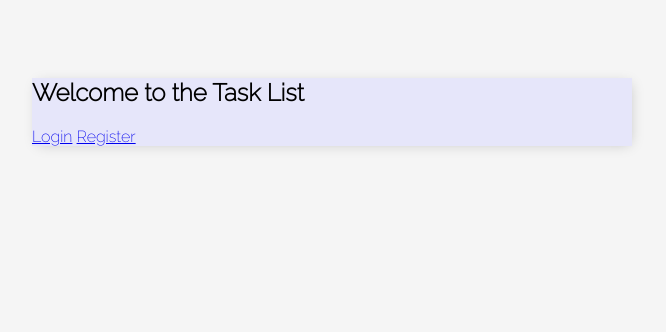
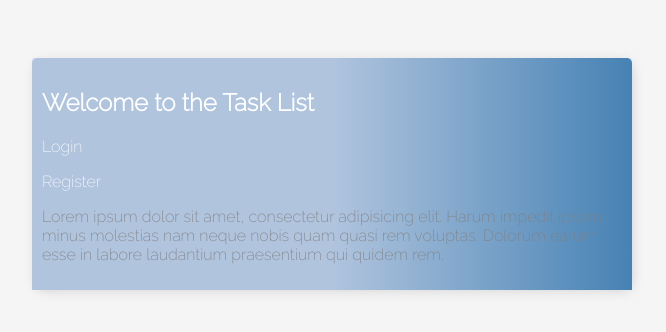
Before and after one commit to nukiska/todo_app, a Django app: template todo_app/todo/templates/index.html in a window 1280 px wide. Shown: the top 332 px of the page, without its empty margins (308-974 px from the left). Run offline with Django 3.2, Linux system fonts and the light colour scheme; the template is opened without the code that fills it, so the values that code supplies are empty.

Commit message:
add some style

```diff
--- a/todo_app/todo/templates/base.html
+++ b/todo_app/todo/templates/base.html
@@ -14,12 +14,30 @@
             padding-top: 50px;
         }
 
-        .container{
+        a, p {
+            color: grey;
+        }
+
+        .container {
             max-width: 600px;
             margin: auto;
             background-color: lavender;
              -webkit-box-shadow: 2px 2px 13px -4px rgba(0, 0, 0, 0.21);
             box-shadow: 2px 2px 13px -4px rgba(0, 0, 0, 0.21);
+        }
+
+        .header-bar {
+            display: flex;
+            justify-content: space-between;
+            color: white;
+            padding: 10px;
+            border-radius: 5px 5px 0 0;
+            background: linear-gradient(90deg, lightsteelblue 50%, steelblue 100%);
+        }
+
+        .header-bar a {
+            color: white;
+            text-decoration: none;
         }
     </style>
 </head>
--- a/todo_app/todo/templates/index.html
+++ b/todo_app/todo/templates/index.html
@@ -1,15 +1,24 @@
 {% extends 'base.html' %}
 {% block content %}
-
-    <h2>Welcome to the Task List</h2>
-
-    {% if request.user.is_authenticated %}
-        <p>Hello, {{ request.user|title }}!</p>
-        <a href="{% url 'tasks' %}">See your To Do List</a>
-
-    {% else %}
-        <a href="{% url 'login' %}">Login</a>
-        <a href="{% url 'register-user' %}">Register</a>
-    {% endif %}
-
+    <div class="header-bar">
+        <div>
+            <h2>Welcome to the Task List</h2>
+        {% if request.user.is_authenticated %}
+            <h4>Hello, {{ request.user|title }}!</h4>
+        </div>
+        <div>
+            <a href="{% url 'tasks' %}">See your To Do List</a><br>
+            <p>
+                <a href="{% url 'logout' %}">Logout</a><br>
+                <a href="{% url 'password-change' %}">Change Password</a><br>
+                <a href="{% url 'delete-user' user.id %}">Delete User</a></p>
+        </div>
+        {% else %}
+            <div>
+                <p><a href="{% url 'login' %}">Login</a></p>
+                <p><a href="{% url 'register-user' %}">Register</a></p>
+            </div>
+        <p>Lorem ipsum dolor sit amet, consectetur adipisicing elit. Harum impedit ipsam minus molestias nam neque nobis quam quasi rem voluptas. Dolorum earum esse in labore laudantium praesentium qui quidem rem.</p>
+        {% endif %}
+    </div>
 {% endblock content %}
--- a/todo_app/todo/templates/registration/login.html
+++ b/todo_app/todo/templates/registration/login.html
@@ -1,6 +1,9 @@
 {% extends 'base.html' %}
 {% block content %}
-    <a href="{% url 'index' %}">Home</a>
+    <div class="header-bar">
+        <h2>Login user</h2>
+        <a href="{% url 'index' %}">Home Page</a>
+    </div>
 
     <form method="post">
         {% csrf_token %}
--- a/todo_app/todo/templates/registration/password_change.html
+++ b/todo_app/todo/templates/registration/password_change.html
@@ -1,6 +1,9 @@
 {% extends 'base.html' %}
 {% block content %}
-    <a href="{% url 'tasks' %}">Home</a>
+    <div class="header-bar">
+        <h2>Change password</h2>
+        <a href="{% url 'index' %}">Home Page</a>
+    </div>
 
     <form method="post">
         {% csrf_token %}
--- a/todo_app/todo/templates/registration/register.html
+++ b/todo_app/todo/templates/registration/register.html
@@ -1,6 +1,9 @@
 {% extends 'base.html' %}
 {% block content %}
-    <a href="{% url 'index' %}">Home</a>
+    <div class="header-bar">
+        <h2>Register new user</h2>
+        <a href="{% url 'index' %}">Home Page</a>
+    </div>
 
     <form method="post">
         {% csrf_token %}
```
Also changed, not shown: todo_app/todo/templates/registration/user_confirm_delete.html (+5 -2 lines), todo_app/todo/templates/todo/task_list.html (+10 -6 lines).
